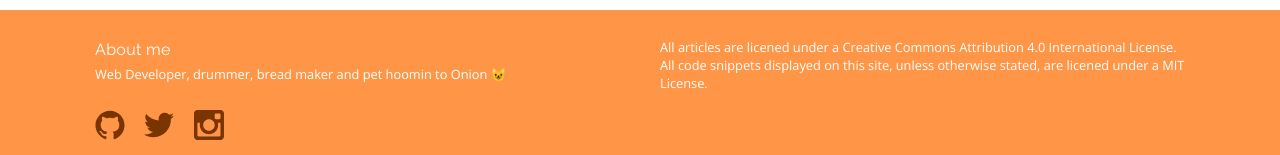
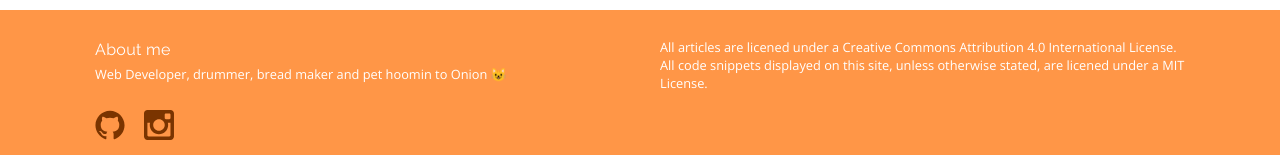
Before and after one commit to huntlyc/huntlyc.github.io, a Jekyll site: the page built from index.html, in a window 1280 px wide. Shown: the part 2947-3102 px from the top of the page. Built offline with Jekyll 4.4.1, drawn with Linux system fonts in a browser that asks for light colours.

Commit message:
Removed twitter link as I don't bother with it these days...

```diff
--- a/_includes/footer.html
+++ b/_includes/footer.html
@@ -16,21 +16,6 @@
                             </span>
 
                             <span class="username">{{ site.github_username }}</span>
-                        </a>
-                    </li>
-                    {% endif %}
-
-                    {% if site.twitter_username %}
-                    <li>
-                        <a target="_blank" class="social-link" data-network="twitter"  href="https://twitter.com/{{ site.twitter_username }}">
-                            <span class="icon  icon--twitter">
-                                <svg viewBox="0 0 16 16">
-                                    <path fill="#828282" d="M15.969,3.058c-0.586,0.26-1.217,0.436-1.878,0.515c0.675-0.405,1.194-1.045,1.438-1.809
-                                    c-0.632,0.375-1.332,0.647-2.076,0.793c-0.596-0.636-1.446-1.033-2.387-1.033c-1.806,0-3.27,1.464-3.27,3.27 c0,0.256,0.029,0.506,0.085,0.745C5.163,5.404,2.753,4.102,1.14,2.124C0.859,2.607,0.698,3.168,0.698,3.767 c0,1.134,0.577,2.135,1.455,2.722C1.616,6.472,1.112,6.325,0.671,6.08c0,0.014,0,0.027,0,0.041c0,1.584,1.127,2.906,2.623,3.206 C3.02,9.402,2.731,9.442,2.433,9.442c-0.211,0-0.416-0.021-0.615-0.059c0.416,1.299,1.624,2.245,3.055,2.271 c-1.119,0.877-2.529,1.4-4.061,1.4c-0.264,0-0.524-0.015-0.78-0.046c1.447,0.928,3.166,1.469,5.013,1.469 c6.015,0,9.304-4.983,9.304-9.304c0-0.142-0.003-0.283-0.009-0.423C14.976,4.29,15.531,3.714,15.969,3.058z"/>
-                                </svg>
-                            </span>
-
-                            <span class="username">{{ site.twitter_username }}</span>
                         </a>
                     </li>
                     {% endif %}
```
